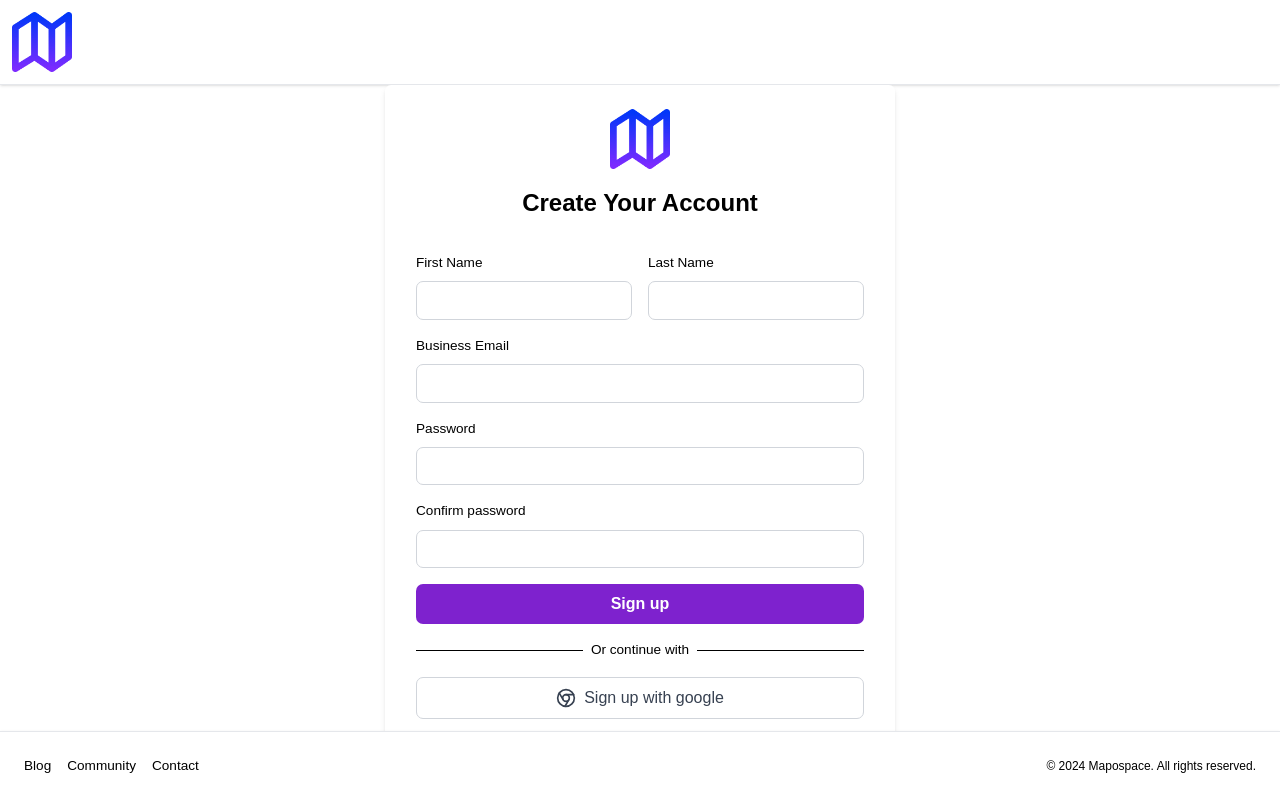
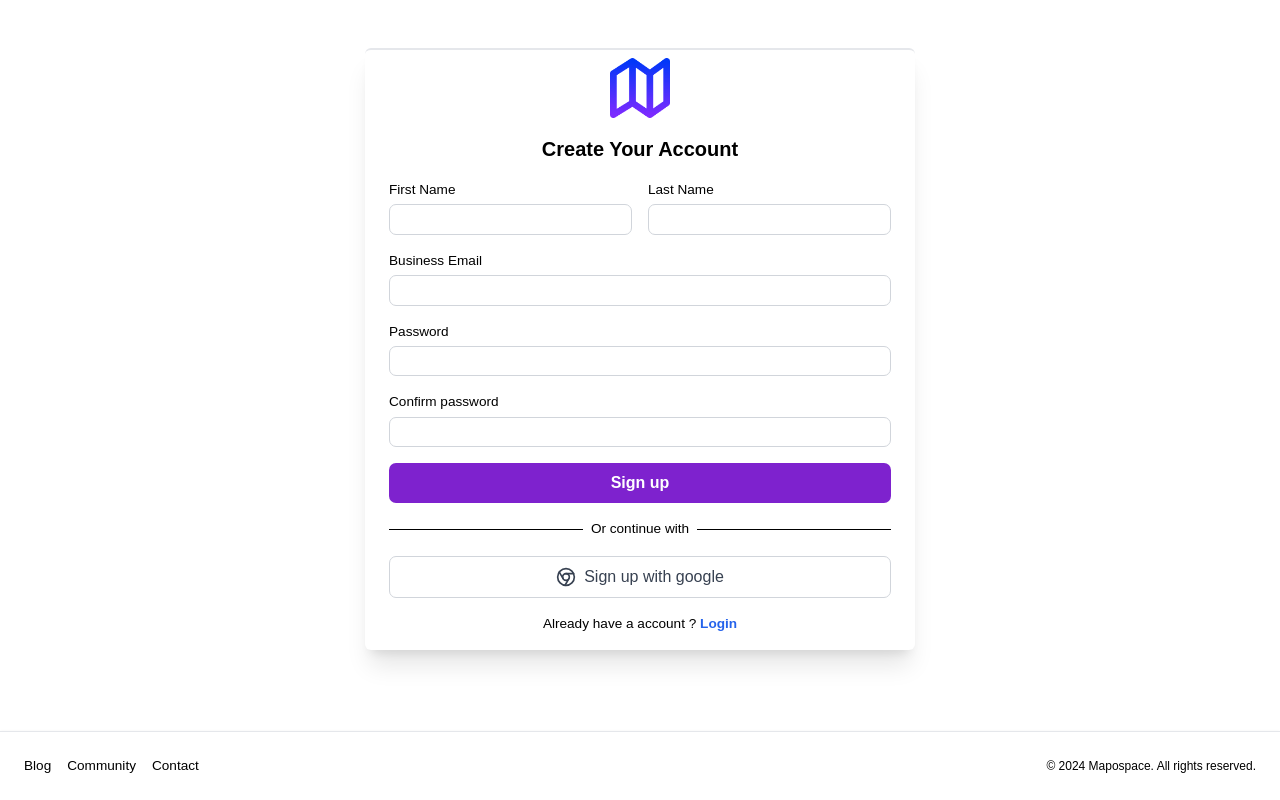
Before and after one commit to mapospace/mapospace-frontend, a React (Create React App) app: page /signup in a window 1280 px wide. Built offline with nearby package versions, Linux system fonts and the light colour scheme; the HTML template or start-up script is replaced by a standard one.

Commit message:
Design Update

```diff
--- a/public/index.html
+++ b/public/index.html
@@ -1,14 +1,12 @@
 <!DOCTYPE html>
 <html lang="en">
+
 <head>
   <meta charset="utf-8" />
   <link rel="icon" href="%PUBLIC_URL%/favicon.ico" />
   <meta name="viewport" content="width=device-width, initial-scale=1" />
   <meta name="theme-color" content="#000000" />
-    <meta
-      name="description"
-      content="Web site created using create-react-app"
-    />
+  <meta name="description" content="Web site created using create-react-app" />
   <link rel="apple-touch-icon" href="%PUBLIC_URL%/logo192.png" />
   <!--
       manifest.json provides metadata used when your web app is installed on a
@@ -24,8 +22,9 @@
       work correctly both with client-side routing and a non-root public URL.
       Learn how to configure a non-root public URL by running `npm run build`.
     -->
-    <title>React App</title>
+  <title>Mapospace</title>
 </head>
+
 <body>
   <noscript>You need to enable JavaScript to run this app.</noscript>
   <div id="root"></div>
@@ -40,4 +39,5 @@
       To create a production bundle, use `npm run build` or `yarn build`.
     -->
 </body>
+
 </html>
--- a/src/App.js
+++ b/src/App.js
@@ -1,23 +1,29 @@
 import './App.css';
-import { BrowserRouter as Router, Routes, Route } from 'react-router-dom';
+import { BrowserRouter as Router, Routes, Route, useLocation } from 'react-router-dom';
 import Login from './Components/Auth/LoginComponents/Login';
 import Header from './Components/Common/Header';
 import Footer from './Components/Common/Footer';
 import SignUp from './Components/Auth/SignUpComponents/SignUp';
-import Resetpassword from './Components/Auth/ResetPasswordComponent/resetpassword';
-import ForgotPassword from './Components/Auth/forgotpassword/forgotPassword';
-import Varification from './Components/Auth/forgotpassword/varificationmsg';
+import Resetpassword from './Components/Auth/ResetPasswordComponent/ResetPassword';
+import ForgotPassword from './Components/Auth/forgotpassword/ForgotPassword';
+import Varification from './Components/Auth/forgotpassword/VerifyEmail';
 import Dashboard from './Components/Dashboard/dashoard';
 import { AuthProvider } from './Components/Auth/auth';
 import GuardedRoute from './Components/Auth/routeguard';
 
-function App() {
+
+function AppContent() {
+  const location = useLocation();
+
+  // Check if the current route is the dashboard
+  const isDashboard = location.pathname === '/dashboard';
+  const isForgotPassword = location.pathname === '/forgotpassword';
+
   return (
-    <AuthProvider>
-      <Router>
     <div className="App flex flex-col min-h-screen">
-          <Header />
-          <div className="content bg-white-100 flex-1 overflow-y-auto mb-12">
+      {/* Conditionally render Header only on the dashboard route */}
+      {isDashboard && <Header />}
+      <div className={`content bg-white-100 flex-1 overflow-y-auto mb-12 ${isDashboard ? '' : 'pt-12'}`}>
         <Routes>
           <Route path="/" element={<Login />} />
           <Route path="/login" element={<Login />} />
@@ -28,8 +34,16 @@ function App() {
           <Route path="/dashboard" element={<GuardedRoute component={Dashboard} />} />
         </Routes>
       </div>
-          <Footer />
+      {!isForgotPassword && <Footer />}
     </div>
+  );
+}
+
+function App() {
+  return (
+    <AuthProvider>
+      <Router>
+        <AppContent />
       </Router>
     </AuthProvider>
   );
--- a/src/Components/Auth/SignUpComponents/SignUp.jsx
+++ b/src/Components/Auth/SignUpComponents/SignUp.jsx
@@ -1,9 +1,10 @@
 import React, { useState } from "react";
-import Button from "../../Common/button";
+import Button from "../../Common/Button";
 import { validateForm } from "../../Common/validator";
 import Snackbar from "../../Common/snackbar";
 import Axios from "axios";
 import logo from "../../../assets/logo.png";
+import { Link } from "react-router-dom";
 export default function SignUp() {
   const [fname, setFname] = useState("");
   const [lname, setLname] = useState("");
@@ -73,16 +74,16 @@ export default function SignUp() {
   };
 
   return (
-    <div className="flex items-center justify-center  font-poppins">
-      <div className="flex flex-col items-center justify-center p-6 bg-white shadow-md rounded-md" style={{ width: '510px' }}>
-        <div className="flex flex-col items-center space-y-4" >
+    <div className="flex items-center justify-center font-poppins ">
+      <div className="flex flex-col items-center justify-center px-6 pt-2 pb-4 border-1 border-t-2 bg-white shadow-xl rounded-md" style={{ width: '550px' }}>
+        <div className="flex flex-col items-center space-y-4 " >
           <img src={logo} alt="Logo" className="w-[60px] h-[60px]" />
-          <h1 className="text-2xl font-bold">Create Your Account</h1>
+          <h1 className="text-xl font-bold">Create Your Account</h1>
         </div>
-        <div className="w-full max-w-md mt-8 space-y-4">
+        <div className="w-full max-w-lg mt-4 space-y-4">
           <form onSubmit={handleSubmit}>
             <div className="grid grid-cols-2 gap-4">
-              <div className="space-y-2">
+              <div className="space-y-1">
                 <label
                   htmlFor="first-name"
                   className="block text-sm font-medium text-black-700"
@@ -91,8 +92,7 @@ export default function SignUp() {
                 </label>
                 <input
                   id="first-name"
-                  className={`mt-1 block w-full px-3 py-2 border rounded focus:outline-none focus:ring-indigo-500 focus:border-indigo-500 sm:text-sm ${
-                    errors.fname ? "border-red-500" : "border-gray-300"
+                  className={`mt-1 block w-full px-3 py-1 border rounded focus:outline-none focus:ring-indigo-500 focus:border-indigo-500 sm:text-sm ${errors.fname ? "border-red-500" : "border-gray-300"
                     }`}
                   value={fname}
                   onChange={(e) => setFname(e.target.value)}
@@ -101,7 +101,7 @@ export default function SignUp() {
                   <p className="text-red-500 text-xs mt-1">{errors.fname}</p>
                 )}
               </div>
-              <div className="space-y-2">
+              <div className="space-y-1">
                 <label
                   htmlFor="last-name"
                   className="block text-sm font-medium text-black-700"
@@ -110,8 +110,7 @@ export default function SignUp() {
                 </label>
                 <input
                   id="last-name"
-                  className={`mt-1 block w-full px-3 py-2 border rounded focus:outline-none focus:ring-indigo-500 focus:border-indigo-500 sm:text-sm ${
-                    errors.lname ? "border-red-500" : "border-gray-300"
+                  className={`mt-1 block w-full px-3 py-1 border rounded focus:outline-none focus:ring-indigo-500 focus:border-indigo-500 sm:text-sm ${errors.lname ? "border-red-500" : "border-gray-300"
                     }`}
                   value={lname}
                   onChange={(e) => setLname(e.target.value)}
@@ -121,7 +120,7 @@ export default function SignUp() {
                 )}
               </div>
             </div>
-            <div className="space-y-2 mt-4">
+            <div className="space-y-1 mt-4">
               <label
                 htmlFor="email"
                 className="block text-sm font-medium text-black-700"
@@ -130,8 +129,7 @@ export default function SignUp() {
               </label>
               <input
                 id="email"
-                className={`mt-1 block w-full px-3 py-2 border rounded focus:outline-none focus:ring-indigo-500 focus:border-indigo-500 sm:text-sm ${
-                  errors.email ? "border-red-500" : "border-gray-300"
+                className={`mt-1 block w-full px-3 py-1 border rounded focus:outline-none focus:ring-indigo-500 focus:border-indigo-500 sm:text-sm ${errors.email ? "border-red-500" : "border-gray-300"
                   }`}
                 value={email}
                 onChange={(e) => setEmail(e.target.value)}
@@ -140,7 +138,7 @@ export default function SignUp() {
                 <p className="text-red-500 text-xs mt-1">{errors.email}</p>
               )}
             </div>
-            <div className="space-y-2 mt-4">
+            <div className="space-y-1 mt-4">
               <label
                 htmlFor="password"
                 className="block text-sm font-medium text-black-700"
@@ -150,8 +148,7 @@ export default function SignUp() {
               <input
                 id="password"
                 type="password"
-                className={`mt-1 block w-full px-3 py-2 border rounded focus:outline-none focus:ring-indigo-500 focus:border-indigo-500 sm:text-sm ${
-                  errors.password ? "border-red-500" : "border-gray-300"
+                className={`mt-1 block w-full px-3 py-1 border rounded focus:outline-none focus:ring-indigo-500 focus:border-indigo-500 sm:text-sm ${errors.password ? "border-red-500" : "border-gray-300"
                   }`}
                 value={password}
                 onChange={(e) => setPassword(e.target.value)}
@@ -160,7 +157,7 @@ export default function SignUp() {
                 <p className="text-red-500 text-xs mt-1">{errors.password}</p>
               )}
             </div>
-            <div className="space-y-2 mt-4">
+            <div className="space-y-1 mt-4">
               <label
                 htmlFor="passwordAgain"
                 className="block text-sm font-medium text-black-700"
@@ -170,8 +167,7 @@ export default function SignUp() {
               <input
                 id="passwordAgain"
                 type="password"
-                className={`mt-1 block w-full px-3 py-2 border rounded focus:outline-none focus:ring-indigo-500 focus:border-indigo-500 sm:text-sm ${
-                  errors.passwordAgain ? "border-red-500" : "border-gray-300"
+                className={`mt-1 block w-full px-3 py-1 border rounded focus:outline-none focus:ring-indigo-500 focus:border-indigo-500 sm:text-sm ${errors.passwordAgain ? "border-red-500" : "border-gray-300"
                   }`}
                 value={passwordAgain}
                 onChange={(e) => setPasswordAgain(e.target.value)}
@@ -200,6 +196,16 @@ export default function SignUp() {
             <ChromeIcon className="w-5 h-5 mr-2" />
             Sign up with google
           </button>
+          <div className="flex justify-center align-middle">
+
+            <h1 className="text-sm ">Already have a account ?
+              <span>
+                <Link to="/" className="text-blue-600 font-semibold" prefetch={false}>
+                  {" "}
+                  Login
+                </Link>
+              </span></h1>
+          </div>
         </div>
       </div>
       <Snackbar
--- /dev/null
+++ b/src/Components/Common/Icon.jsx
@@ -0,0 +1,22 @@
+import React from 'react';
+import logo from '../../assets/logo.png'; // Correctly import the logo image
+
+const Icon = ({ position = 'relative', top = '0', left = '0', width = '60px', height = '60px', mb = '0', mt = '0' }) => {
+    return (
+        <img
+            src={logo}
+            alt="Logo"
+            style={{
+                position: position,
+                top: top,
+                left: left,
+                width: width,
+                height: height,
+                marginTop: mt,
+                marginBottom: mb
+            }}
+        />
+    );
+};
+
+export default Icon;
--- a/src/Components/Common/button.jsx
+++ b/src/Components/Common/button.jsx
@@ -1,12 +1,13 @@
 
 import React from 'react';
 
-const Button = ({ label, onClick }) => {
+const Button = ({ label, onClick, width = "100%" }) => {
   return (
     <button
       type="submit"
       className="bg-purple-700 hover:bg-purple-500 text-white font-bold py-2 px-4 rounded w-full"
       onClick={onClick}
+      style={{ width }}
     >
       {label}
     </button>
```
Also changed, not shown: src/Components/Auth/LoginComponents/Login.jsx (+22 -22 lines), src/Components/Auth/ResetPasswordComponent/resetpassword.jsx (+13 -12 lines), src/Components/Auth/forgotpassword/VerifyEmail.jsx (renamed from src/Components/Auth/forgotpassword/varificationmsg.jsx, +12 -7 lines), src/Components/Auth/forgotpassword/forgotPassword.jsx (+10 -15 lines), 2 other files (tests, documents, lock files or other folders). Lines whose indentation alone changed are shown as unchanged.
